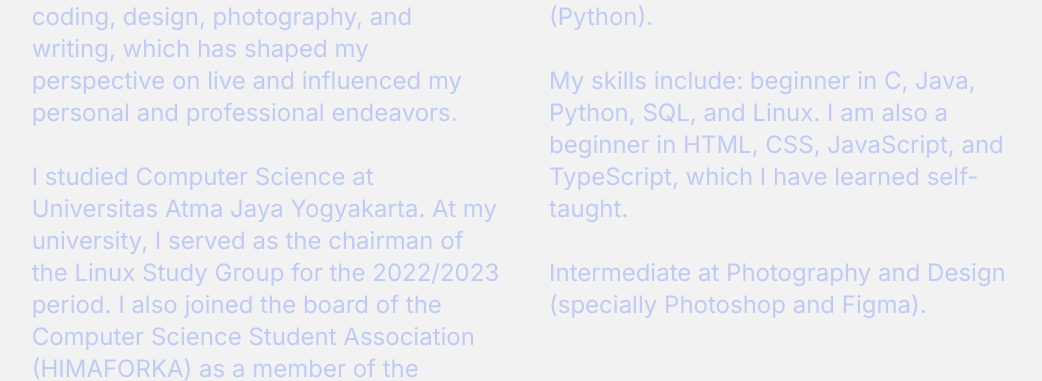
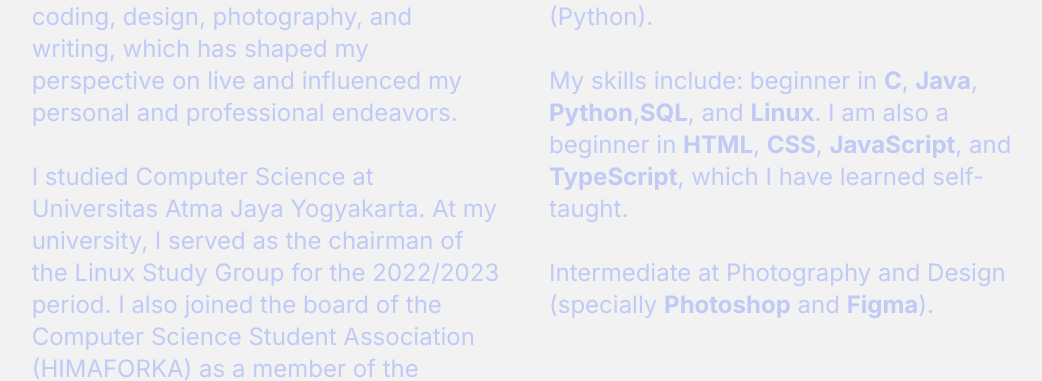
Before and after one commit to alexisngaing/alexisngaing.github.io, a Next.js app: page / in a window 1280 px wide. Shown: the part 1237-1618 px from the top of the page, without its empty margins (115-1157 px from the left). Built offline with nearby package versions, Linux system fonts and the light colour scheme.

Commit message:
fix information and font

```diff
--- a/components/AboutMe.tsx
+++ b/components/AboutMe.tsx
@@ -36,11 +36,19 @@ function AboutMe() {
             </p>
             <br />
             <p>
-              My skills include: beginner in C, Java, Python, SQL, and Linux. I am also a beginner
-              in HTML, CSS, JavaScript, and TypeScript, which I have learned self-taught.
+              My skills include: beginner in <span className="font-bold">C</span>,{" "}
+              <span className="font-bold">Java</span>, <span className="font-bold">Python</span>,
+              <span className="font-bold">SQL</span>, and <span className="font-bold">Linux</span>.
+              I am also a beginner in <span className="font-bold">HTML</span>,{" "}
+              <span className="font-bold">CSS</span>, <span className="font-bold">JavaScript</span>,
+              and <span className="font-bold">TypeScript</span>, which I have learned self-taught.
             </p>
             <br />
-            <p>Intermediate at Photography and Design (specially Photoshop and Figma).</p>
+            <p>
+              Intermediate at Photography and Design (specially{" "}
+              <span className="font-bold">Photoshop</span> and{" "}
+              <span className="font-bold">Figma</span>).
+            </p>
           </div>
         </div>
       </div>
--- a/components/Hero.tsx
+++ b/components/Hero.tsx
@@ -15,7 +15,7 @@ function Hero() {
           <p className="py-20 text-3xl">
             I’m a computer science student. I’m interest in <br />
             Front-end web development, design, photography, <br />
-            and writing story.
+            and literature.
           </p>
           <div className="relative row-span-2 flex !justify-end">
             <img alt="photo" className="z-10 w-1/2" src="/images/web.png" />
```
